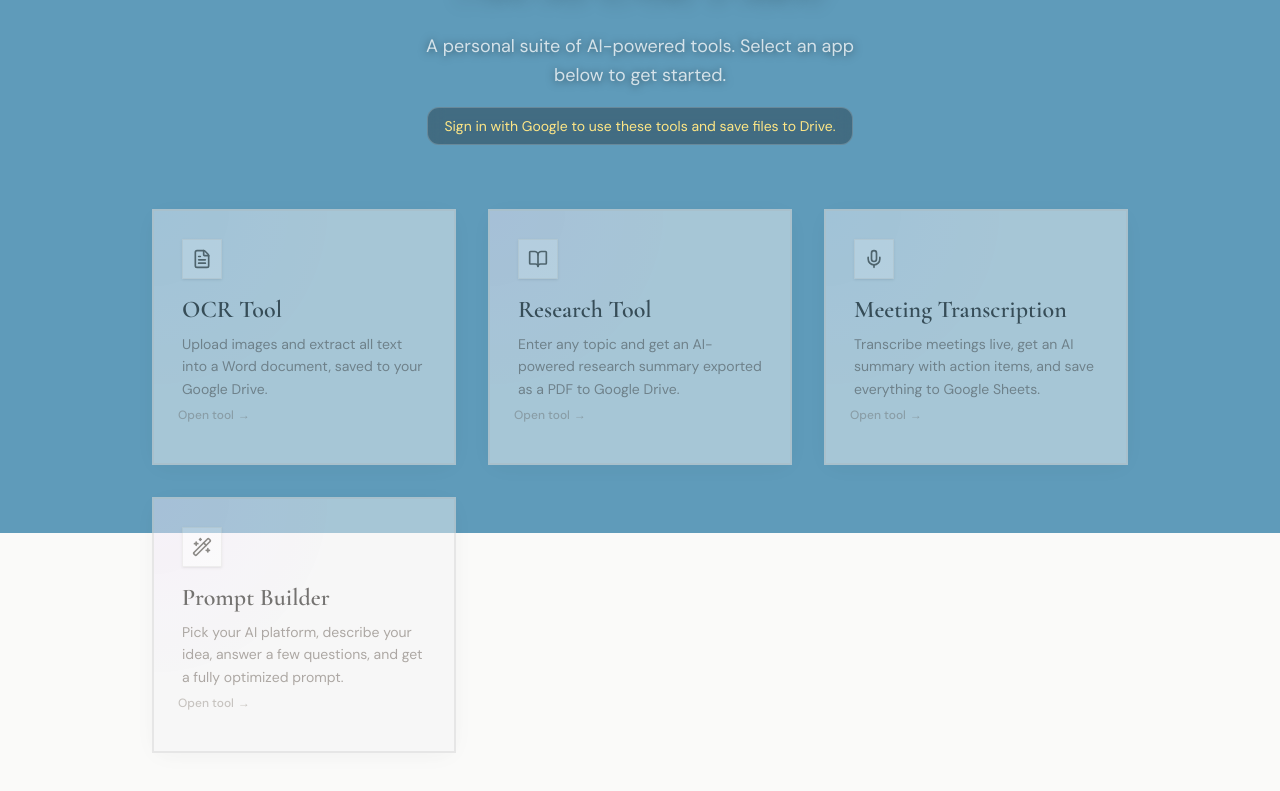
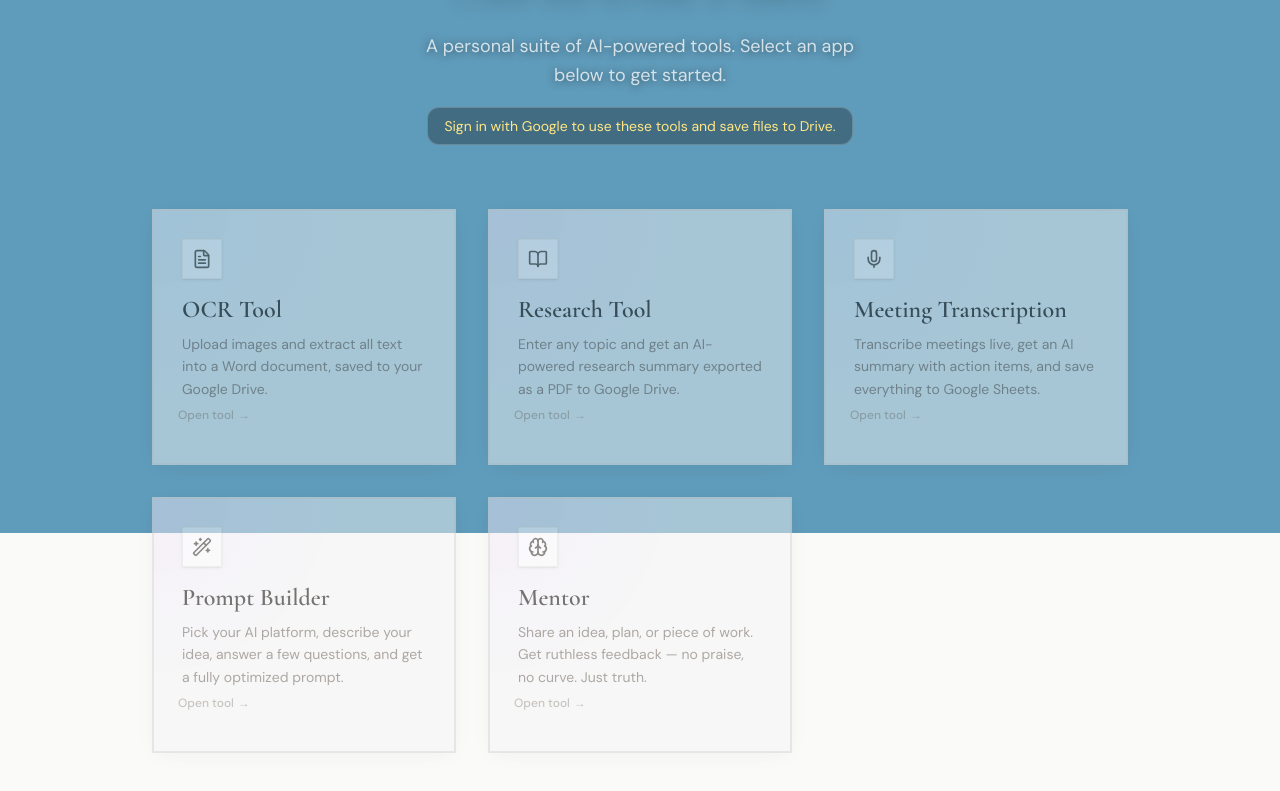
Before and after one commit to airautomate-air/multi-webapp-dashboard, a Next.js app: page / in a window 1280 px wide. Shown: the part 267-1058 px from the top of the page. Built offline with nearby package versions, Linux system fonts and the light colour scheme; no server answers.

Commit message:
feat: add Mentor card to app grid

```diff
--- a/components/app-grid.tsx
+++ b/components/app-grid.tsx
@@ -1,7 +1,7 @@
 "use client"
 
 import { GlowCard } from "@/components/ui/spotlight-card"
-import { FileText, BookOpen, Mic, Wand2 } from "lucide-react"
+import { FileText, BookOpen, Mic, Wand2, Brain } from "lucide-react"
 import Link from "next/link"
 
 const apps = [
@@ -35,6 +35,14 @@ const apps = [
     title: "Prompt Builder",
     description:
       "Pick your AI platform, describe your idea, answer a few questions, and get a fully optimized prompt.",
+    glowColor: "purple" as const,
+  },
+  {
+    href: "/mentor",
+    icon: Brain,
+    title: "Mentor",
+    description:
+      "Share an idea, plan, or piece of work. Get ruthless feedback — no praise, no curve. Just truth.",
     glowColor: "purple" as const,
   },
 ]
```
